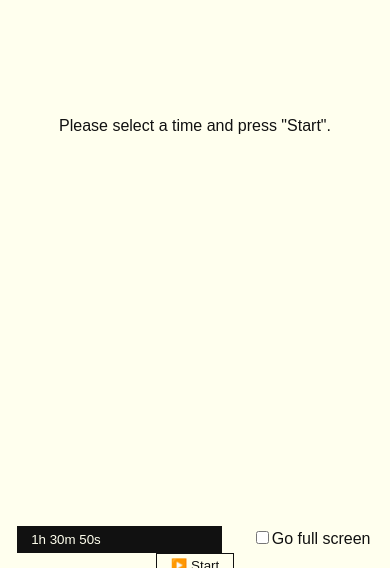
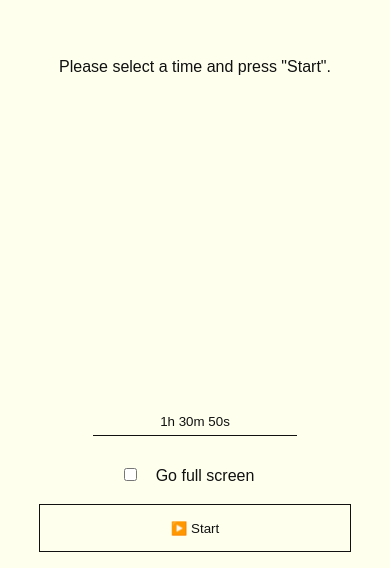
Before and after one commit to camolin3/countdown-tv, an Angular app: page / in a window 390 px wide. Shown: the part 276-844 px from the top of the page. Built offline with nearby package versions, Linux system fonts and the light colour scheme.

Commit message:
Support for mobile viewports.

```diff
--- a/src/app/app.component.css
+++ b/src/app/app.component.css
@@ -3,10 +3,12 @@
   color: var(--color);
   display: grid;
   font-family: Arial, Helvetica, sans-serif;
-  grid-gap: 1vh;
-  grid-template-rows: 1fr 2em;
+  grid-row-gap: 5px;
+  grid-template-rows: 1fr 48px;
+  grid-auto-rows: 48px;
   height: 100vh;
   overflow: hidden;
+  padding: 1em 0;
   transition: background-color 1000ms ease-in-out, color 1000ms ease-in-out;
 }
 
@@ -26,7 +28,7 @@
   color: var(--counter-color);
   display: grid;
   font-family: 'Orbitron', sans-serif;
-  font-size: 25vmin;
+  font-size: 12vw;
   grid-template-columns: repeat(2, 1ch) 0.5ch repeat(2, 1ch) 0.5ch repeat(2, 1ch);
   text-shadow:
     0 0 5px var(--counter-color),
@@ -43,20 +45,25 @@
     0 0 20px var(--color);
 }
 
-.controls > * {
-  margin: 0 1em;
+button, input, label {
+  background-color: #0000;
+  color: var(--color);
+  height: 100%;
+  padding: 0 1em;
+  transition: background-color 1000ms ease-in-out, color 1000ms ease-in-out, border 1000ms ease-in-out;
 }
-
-.controls > button, .controls > input {
-  background-color: var(--background-color);
+button {
+  width: 80%;
+  border: #666 1px solid;
+}
+input {
+  height: 60%;
   border: none;
-  border: var(--background-color) 1px solid;
-  color: var(--color);
-  height: calc(2em - 2px);
-  padding: 0 1em;
-  transition: background-color 1000ms ease-in-out, color 1000ms ease-in-out;
+  border-bottom: var(--background-color) 1px solid;
 }
-.config .controls button {
-  background-color: var(--color);
+.config button, .config input, .config label {
   color: var(--background-color);
 }
+.config button {
+  border: var(--background-color) 1px solid;
+}
--- a/src/app/app.component.html
+++ b/src/app/app.component.html
@@ -1,4 +1,4 @@
-<div class="countdown" [ngClass]="{'config': !running}">
+<form class="countdown" [ngClass]="{'config': !running}" (submit)="start()">
   <section class="counter" *ngIf="counter$ | async; let counter; else instructions">
     <output>{{ counter.hh[0] }}</output>
     <output>{{ counter.hh[1] }}</output>
@@ -14,15 +14,16 @@
       Please select a time and press "Start".
     </p>
   </ng-template>
-  <form class="controls" (submit)="start()">
   <ng-template [ngIf]="running" [ngIfElse]="stopped">
     <button type="button" (click)="pauseOrContinue()">⏯ Pause/Continue</button>
     <button type="button" (click)="stop()" *ngIf="running">⏹ Stop</button>
   </ng-template>
   <ng-template #stopped>
     <input pattern="(\d*h\s*)?(\d*m\s*)?(\d*s\s*)?" [(ngModel)]="timeStr" name="timeStr">
-      <label><input type="checkbox" (change)="toogleFullScreen($event.target)">Go full screen</label>
+    <div>
+      <input type="checkbox" (change)="toogleFullScreen($event.target)" id="fullScreen">
+      <label for="fullScreen">Go full screen</label>
+    </div>
     <button type="submit">▶️ Start</button>
   </ng-template>
 </form>
-</div>
--- a/src/app/app.component.ts
+++ b/src/app/app.component.ts
@@ -28,7 +28,7 @@ export class AppComponent {
   }
 
   start() {
-    this.running = true;
+    setTimeout(() => this.running = true);
     this.paused$.next(false);
 
     const format = n => {
--- a/src/styles.css
+++ b/src/styles.css
@@ -5,6 +5,13 @@
   --counter-color: #ff0101;
 }
 
+html {
+  box-sizing: border-box;
+}
+*, *:before, *:after {
+  box-sizing: inherit;
+}
+
 body {
   margin: 0;
 }
```
Lines whose indentation alone changed are shown as unchanged.
